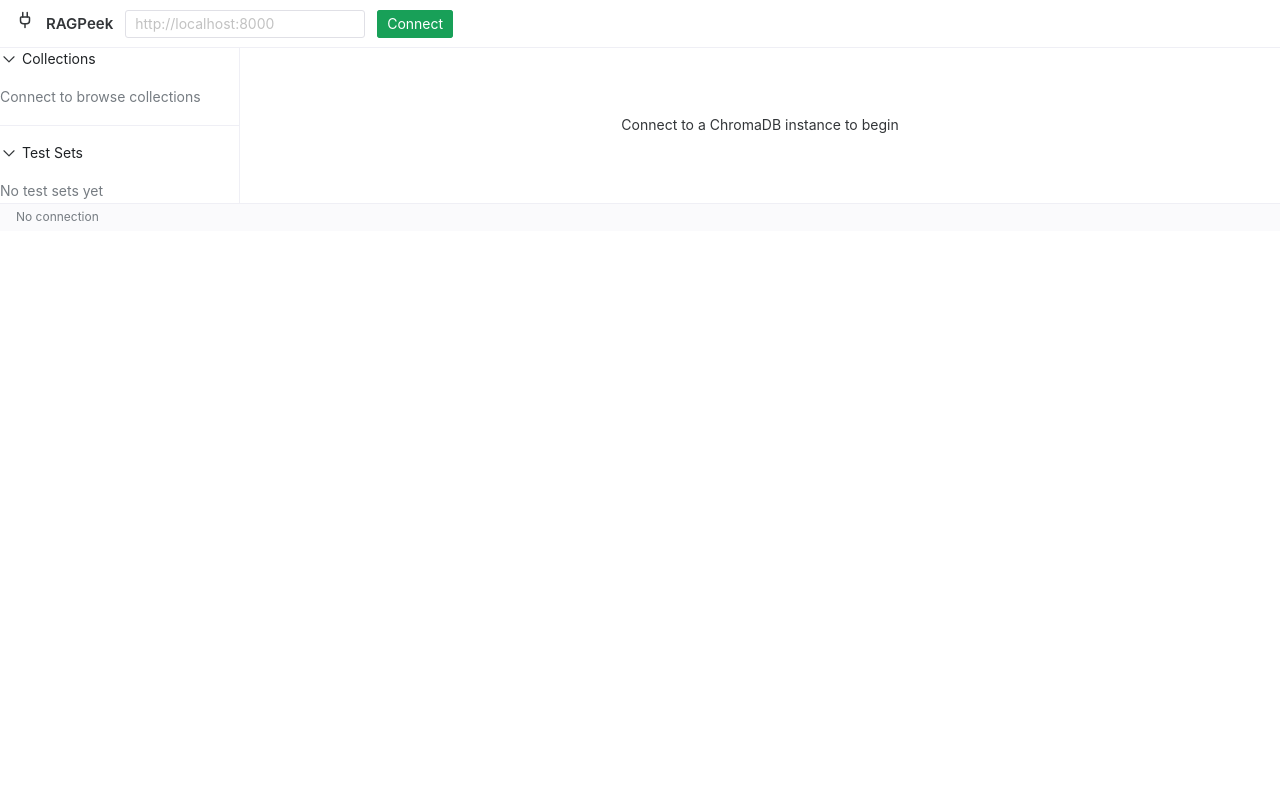
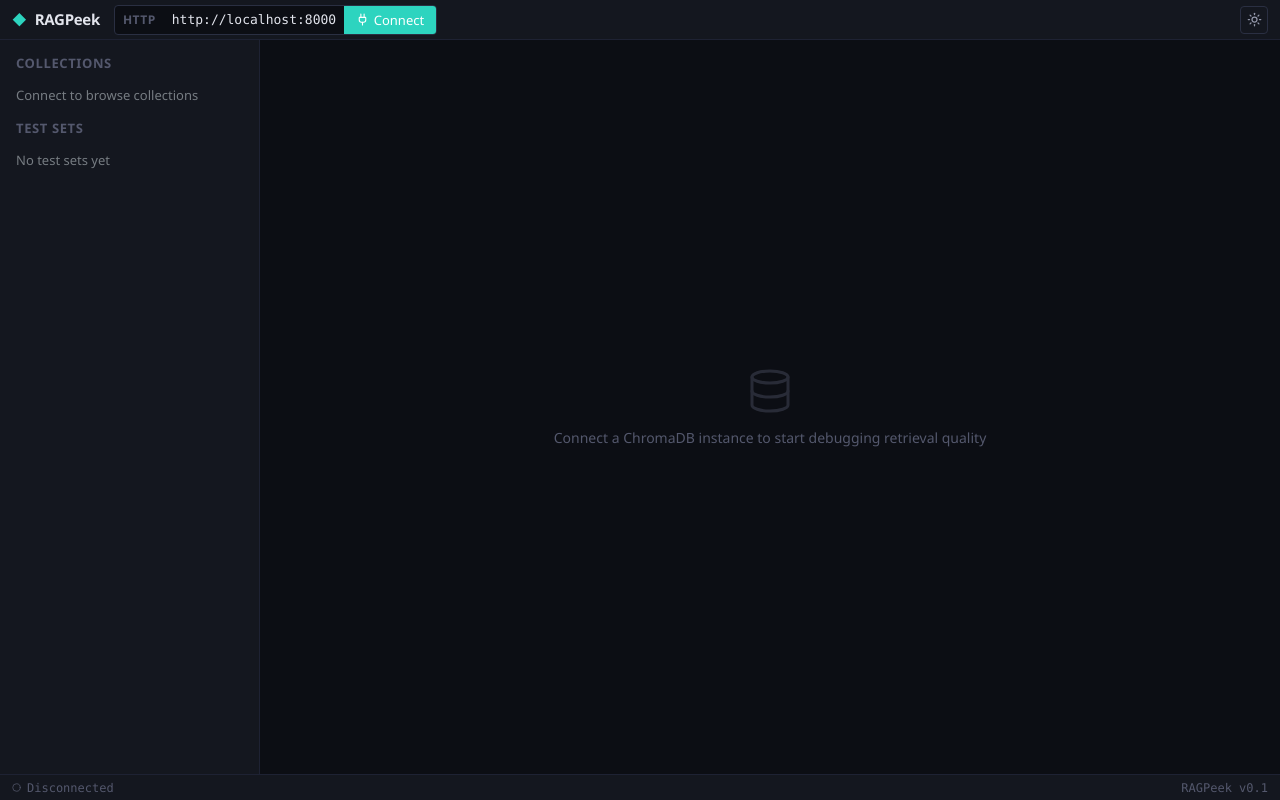
Before and after one commit to yyy-router/RAGPeek, a Vue app: page / in a window 1280 px wide. Built offline with nearby package versions, Linux system fonts and the light colour scheme.

Commit message:
feat(ui): add dark/light theme system and redesign layout

```diff
--- a/src/renderer/src/App.vue
+++ b/src/renderer/src/App.vue
@@ -1,37 +1,95 @@
 <script setup lang="ts">
-import { NLayout, NLayoutHeader, NLayoutSider, NLayoutContent, NLayoutFooter } from 'naive-ui'
 import ConnectionBar from './components/ConnectionBar.vue'
 import Sidebar from './components/Sidebar.vue'
 import StatusBar from './components/StatusBar.vue'
 </script>
 
 <template>
-  <NLayout class="app-layout">
-    <NLayoutHeader class="app-header" bordered>
+  <div class="app-shell">
+    <header class="app-header">
       <ConnectionBar />
-    </NLayoutHeader>
-    <NLayout class="app-body" has-sider>
-      <NLayoutSider width="240" bordered>
+    </header>
+    <div class="app-body">
+      <aside class="app-sidebar">
         <Sidebar />
-      </NLayoutSider>
-      <NLayoutContent class="app-main">
-        <div class="placeholder">
-          <p>Connect to a ChromaDB instance to begin</p>
+      </aside>
+      <main class="app-main">
+        <div class="empty-state">
+          <svg class="empty-icon" width="48" height="48" viewBox="0 0 24 24" fill="none" stroke="currentColor" stroke-width="1.5" stroke-linecap="round">
+            <ellipse cx="12" cy="5" rx="9" ry="3"/>
+            <path d="M21 12c0 1.66-4 3-9 3s-9-1.34-9-3"/>
+            <path d="M3 5v14c0 1.66 4 3 9 3s9-1.34 9-3V5"/>
+          </svg>
+          <p class="empty-text">Connect a ChromaDB instance to start debugging retrieval quality</p>
         </div>
-      </NLayoutContent>
-    </NLayout>
-    <NLayoutFooter class="app-footer" bordered>
+      </main>
+    </div>
+    <footer class="app-footer">
       <StatusBar />
-    </NLayoutFooter>
-  </NLayout>
+    </footer>
+  </div>
 </template>
 
-<style>
-body { margin: 0; font-family: -apple-system, BlinkMacSystemFont, 'Segoe UI', sans-serif; }
-.app-layout { height: 100vh; }
-.app-header { padding: 0 16px; height: 48px; display: flex; align-items: center; }
-.app-body { flex: 1; }
-.app-main { padding: 24px; }
-.app-footer { padding: 0 16px; height: 28px; display: flex; align-items: center; font-size: 12px; }
-.placeholder { color: var(--n-text-color-3); font-size: 14px; display: flex; align-items: center; justify-content: center; height: 100%; }
+<style scoped>
+.app-shell {
+  display: flex;
+  flex-direction: column;
+  height: 100vh;
+  background: var(--bg-root);
+}
+.app-header {
+  height: 40px;
+  min-height: 40px;
+  display: flex;
+  align-items: center;
+  padding: 0 12px;
+  background: var(--bg-surface);
+  border-bottom: 1px solid var(--border-subtle);
+  -webkit-app-region: drag;
+}
+.app-body {
+  flex: 1;
+  display: flex;
+  overflow: hidden;
+}
+.app-sidebar {
+  width: 260px;
+  min-width: 260px;
+  background: var(--bg-surface);
+  border-right: 1px solid var(--border-subtle);
+  overflow-y: auto;
+}
+.app-main {
+  flex: 1;
+  overflow: auto;
+  background: var(--bg-root);
+}
+.app-footer {
+  height: 26px;
+  min-height: 26px;
+  display: flex;
+  align-items: center;
+  padding: 0 12px;
+  background: var(--bg-surface);
+  border-top: 1px solid var(--border-subtle);
+  font-family: var(--font-mono);
+  font-size: 11px;
+  color: var(--text-muted);
+}
+.empty-state {
+  display: flex;
+  flex-direction: column;
+  align-items: center;
+  justify-content: center;
+  height: 100%;
+  gap: 12px;
+}
+.empty-icon {
+  color: var(--text-muted);
+  opacity: 0.4;
+}
+.empty-text {
+  color: var(--text-muted);
+  font-size: 14px;
+}
 </style>
--- a/src/renderer/src/components/ConnectionBar.vue
+++ b/src/renderer/src/components/ConnectionBar.vue
@@ -1,17 +1,134 @@
 <script setup lang="ts">
-import { NSpace, NInput, NButton } from 'naive-ui'
-import { PlugIcon } from 'lucide-vue-next'
+import { ref } from 'vue'
+import { PlugIcon, UnplugIcon, SunIcon, MoonIcon } from 'lucide-vue-next'
+import { useTheme } from '../composables/useTheme'
+
+const { theme, toggle: toggleTheme } = useTheme()
+const urlInput = ref('http://localhost:8000')
+const connected = ref(false)
+
+function handleConnect(): void {
+  connected.value = true
+}
+
+function handleDisconnect(): void {
+  connected.value = false
+}
 </script>
 
 <template>
-  <NSpace align="center">
-    <PlugIcon :size="18" />
-    <span class="brand">RAGPeek</span>
-    <NInput size="small" placeholder="http://localhost:8000" style="width: 240px" />
-    <NButton size="small" type="primary">Connect</NButton>
-  </NSpace>
+  <div class="connection-bar">
+    <div class="brand">
+      <span class="brand-mark">&#9670;</span>
+      <span class="brand-name">RAGPeek</span>
+    </div>
+
+    <div class="url-group">
+      <span class="proto-tag">HTTP</span>
+      <input
+        v-model="urlInput"
+        class="url-input"
+        placeholder="localhost:8000"
+        spellcheck="false"
+      />
+      <button
+        v-if="!connected"
+        class="btn btn-connect"
+        @click="handleConnect"
+      >
+        <PlugIcon :size="13" />
+        <span>Connect</span>
+      </button>
+      <button
+        v-else
+        class="btn btn-disconnect"
+        @click="handleDisconnect"
+      >
+        <UnplugIcon :size="13" />
+        <span>Disconnect</span>
+      </button>
+    </div>
+
+    <div class="spacer" />
+
+    <div v-if="connected" class="status">
+      <span class="status-dot" />
+      <span class="status-text">{{ urlInput }}</span>
+    </div>
+
+    <button class="theme-toggle" @click="toggleTheme" :title="theme === 'dark' ? 'Switch to light' : 'Switch to dark'">
+      <SunIcon v-if="theme === 'dark'" :size="15" />
+      <MoonIcon v-else :size="15" />
+    </button>
+  </div>
 </template>
 
 <style scoped>
-.brand { font-weight: 600; font-size: 15px; }
+.connection-bar {
+  display: flex;
+  align-items: center;
+  width: 100%;
+  gap: 14px;
+  -webkit-app-region: no-drag;
+}
+
+.brand { display: flex; align-items: center; gap: 8px; }
+.brand-mark { color: var(--accent); font-size: 14px; }
+.brand-name {
+  font-weight: 600; font-size: 15px;
+  color: var(--text-primary); letter-spacing: -0.3px;
+}
+
+.url-group {
+  display: flex; align-items: center;
+  background: var(--bg-root);
+  border: 1px solid var(--border-default);
+  border-radius: 4px; overflow: hidden;
+  transition: border-color .15s;
+}
+.url-group:focus-within { border-color: var(--accent-dim); }
+.proto-tag {
+  padding: 0 8px; font-size: 12px; font-weight: 600;
+  color: var(--text-muted); text-transform: uppercase; letter-spacing: .5px;
+}
+.url-input {
+  width: 180px; padding: 5px 8px; border: none; outline: none;
+  background: transparent; color: var(--text-primary);
+  font-family: var(--font-mono); font-size: 13px;
+}
+.url-input::placeholder { color: var(--text-muted); }
+
+.btn {
+  display: flex; align-items: center; gap: 5px;
+  padding: 5px 12px; border: none; font-size: 13px;
+  font-weight: 500; cursor: pointer; font-family: var(--font-ui);
+}
+.btn-connect { background: var(--accent); color: #fff; border: none; }
+.btn-connect:hover { filter: brightness(1.1); }
+.btn-disconnect {
+  background: transparent; color: var(--text-secondary);
+  border-left: 1px solid var(--border-default);
+}
+.btn-disconnect:hover { color: var(--danger); }
+
+.spacer { flex: 1; }
+
+.status { display: flex; align-items: center; gap: 6px; }
+.status-dot {
+  width: 7px; height: 7px; border-radius: 50%;
+  background: var(--success);
+  box-shadow: 0 0 6px var(--success);
+}
+.status-text {
+  font-family: var(--font-mono); font-size: 12px;
+  color: var(--text-muted);
+}
+
+.theme-toggle {
+  display: flex; align-items: center; justify-content: center;
+  width: 28px; height: 28px; border: 1px solid var(--border-default);
+  border-radius: 4px; background: transparent; cursor: pointer;
+  color: var(--text-secondary);
+}
+.theme-toggle:hover { background: var(--bg-hover); color: var(--text-primary); }
 </style>
--- a/src/renderer/src/components/Sidebar.vue
+++ b/src/renderer/src/components/Sidebar.vue
@@ -1,14 +1,48 @@
 <script setup lang="ts">
-import { NCollapse, NCollapseItem, NText } from 'naive-ui'
+import { NText } from 'naive-ui'
 </script>
 
 <template>
-  <NCollapse :default-expanded-names="['collections', 'testsets']">
-    <NCollapseItem name="collections" title="Collections">
-      <NText depth="3">Connect to browse collections</NText>
-    </NCollapseItem>
-    <NCollapseItem name="testsets" title="Test Sets">
-      <NText depth="3">No test sets yet</NText>
-    </NCollapseItem>
-  </NCollapse>
+  <div class="sidebar">
+    <div class="sidebar-section">
+      <div class="section-header">Collections</div>
+      <div class="section-body">
+        <NText depth="3" class="hint">Connect to browse collections</NText>
+      </div>
+    </div>
+    <div class="sidebar-section">
+      <div class="section-header">Test Sets</div>
+      <div class="section-body">
+        <NText depth="3" class="hint">No test sets yet</NText>
+      </div>
+    </div>
+  </div>
 </template>
+
+<style scoped>
+.sidebar {
+  padding: 8px;
+}
+.sidebar-section {
+  margin-bottom: 4px;
+}
+.section-header {
+  display: flex;
+  align-items: center;
+  justify-content: space-between;
+  padding: 6px 8px;
+  font-size: 13px;
+  font-weight: 600;
+  text-transform: uppercase;
+  letter-spacing: 0.6px;
+  color: var(--text-muted);
+  user-select: none;
+}
+.section-body {
+  padding: 4px 8px;
+}
+.hint {
+  font-size: 13px;
+  padding: 4px 0;
+}
+</style>
--- a/src/renderer/src/components/StatusBar.vue
+++ b/src/renderer/src/components/StatusBar.vue
@@ -1,7 +1,35 @@
 <script setup lang="ts">
-import { NText } from 'naive-ui'
+import { CircleIcon } from 'lucide-vue-next'
 </script>
 
 <template>
-  <NText depth="3">No connection</NText>
+  <div class="statusbar">
+    <div class="status-left">
+      <CircleIcon :size="9" class="status-icon" />
+      <span>Disconnected</span>
+    </div>
+    <div class="status-right">
+      <span>RAGPeek v0.1</span>
+    </div>
+  </div>
 </template>
+
+<style scoped>
+.statusbar {
+  display: flex;
+  align-items: center;
+  justify-content: space-between;
+  width: 100%;
+  font-family: var(--font-mono);
+  font-size: 12px;
+  color: var(--text-muted);
+}
+.status-left, .status-right {
+  display: flex;
+  align-items: center;
+  gap: 6px;
+}
+.status-icon {
+  color: var(--text-muted);
+}
+</style>
--- /dev/null
+++ b/src/renderer/src/composables/useTheme.ts
@@ -0,0 +1,20 @@
+import { ref, watchEffect } from 'vue'
+
+type Theme = 'dark' | 'light'
+
+const STORAGE_KEY = 'ragpeek-theme'
+const theme = ref<Theme>((localStorage.getItem(STORAGE_KEY) as Theme) || 'dark')
+
+function applyTheme(t: Theme): void {
+  document.documentElement.setAttribute('data-theme', t)
+  localStorage.setItem(STORAGE_KEY, t)
+}
+
+watchEffect(() => applyTheme(theme.value))
+
+export function useTheme() {
+  function toggle(): void {
+    theme.value = theme.value === 'dark' ? 'light' : 'dark'
+  }
+  return { theme, toggle }
+}
--- a/src/renderer/src/main.ts
+++ b/src/renderer/src/main.ts
@@ -2,6 +2,8 @@ import { createApp } from 'vue'
 import { createPinia } from 'pinia'
 import App from './App.vue'
 
+import './styles/theme.css'
+
 const app = createApp(App)
 app.use(createPinia())
 app.mount('#app')
--- /dev/null
+++ b/src/renderer/src/styles/theme.css
@@ -0,0 +1,61 @@
+:root {
+  --font-ui: 'Segoe UI', system-ui, -apple-system, sans-serif;
+  --font-mono: 'Cascadia Code', 'JetBrains Mono', 'Fira Code', 'Consolas', monospace;
+}
+
+:root[data-theme='dark'] {
+  --bg-root: #0c0e14;
+  --bg-surface: #14171f;
+  --bg-raised: #1a1e29;
+  --bg-hover: #1f2335;
+  --border-subtle: #1e2233;
+  --border-default: #2a2f42;
+  --text-primary: #e2e4ec;
+  --text-secondary: #9296a8;
+  --text-muted: #54586d;
+  --accent: #2dd4bf;
+  --accent-dim: #1a8a7c;
+  --success: #22c55e;
+  --warn: #f59e0b;
+  --danger: #ef4444;
+  --shadow: 0 2px 8px rgba(0,0,0,0.3);
+}
+
+:root[data-theme='light'] {
+  --bg-root: #f3f4f6;
+  --bg-surface: #ffffff;
+  --bg-raised: #f9fafb;
+  --bg-hover: #f0f1f3;
+  --border-subtle: #e5e7eb;
+  --border-default: #d1d5db;
+  --text-primary: #111827;
+  --text-secondary: #6b7280;
+  --text-muted: #9ca3af;
+  --accent: #0d9488;
+  --accent-dim: #115e59;
+  --success: #16a34a;
+  --warn: #d97706;
+  --danger: #dc2626;
+  --shadow: 0 1px 3px rgba(0,0,0,0.08);
+}
+
+* {
+  margin: 0;
+  padding: 0;
+  box-sizing: border-box;
+}
+
+html, body, #app {
+  height: 100%;
+  background: var(--bg-root);
+  color: var(--text-primary);
+  font-family: var(--font-ui);
+  font-size: 14px;
+  line-height: 1.5;
+  -webkit-font-smoothing: antialiased;
+}
+
+::-webkit-scrollbar { width: 6px; height: 6px; }
+::-webkit-scrollbar-track { background: transparent; }
+::-webkit-scrollbar-thumb { background: var(--border-default); border-radius: 3px; }
+::-webkit-scrollbar-thumb:hover { background: var(--text-muted); }
```
